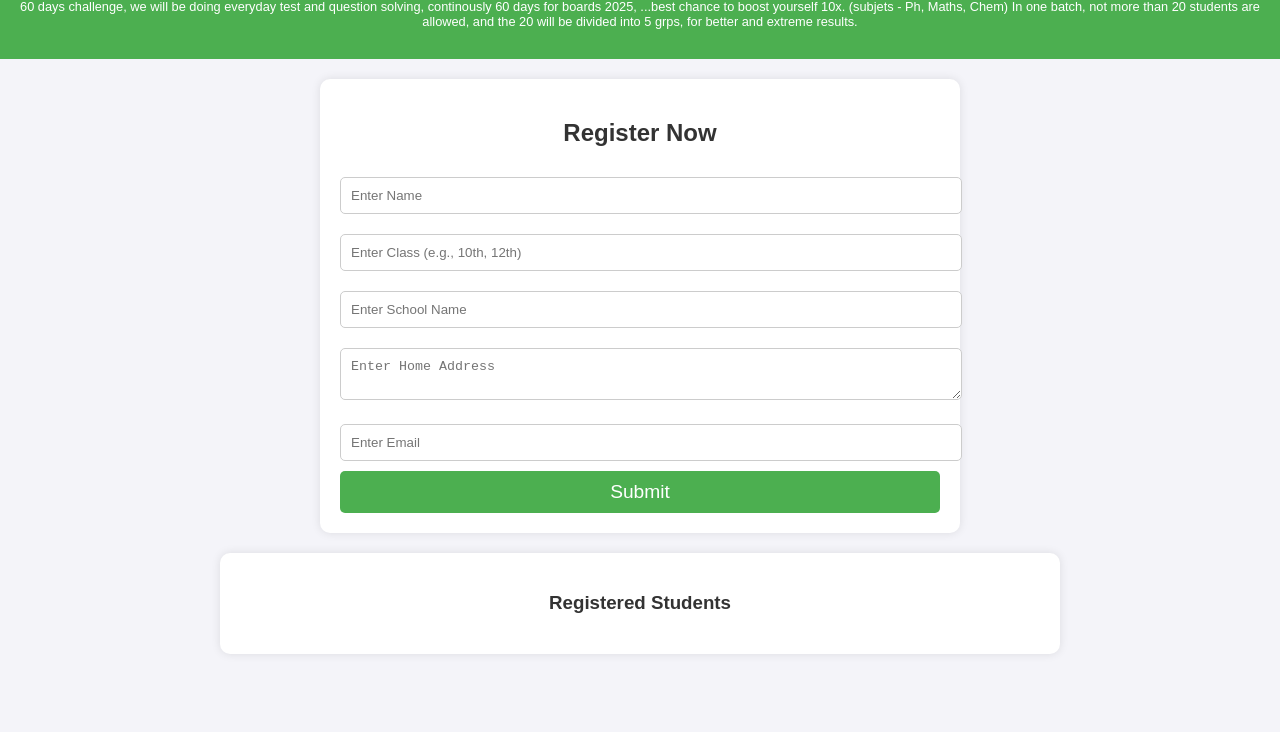
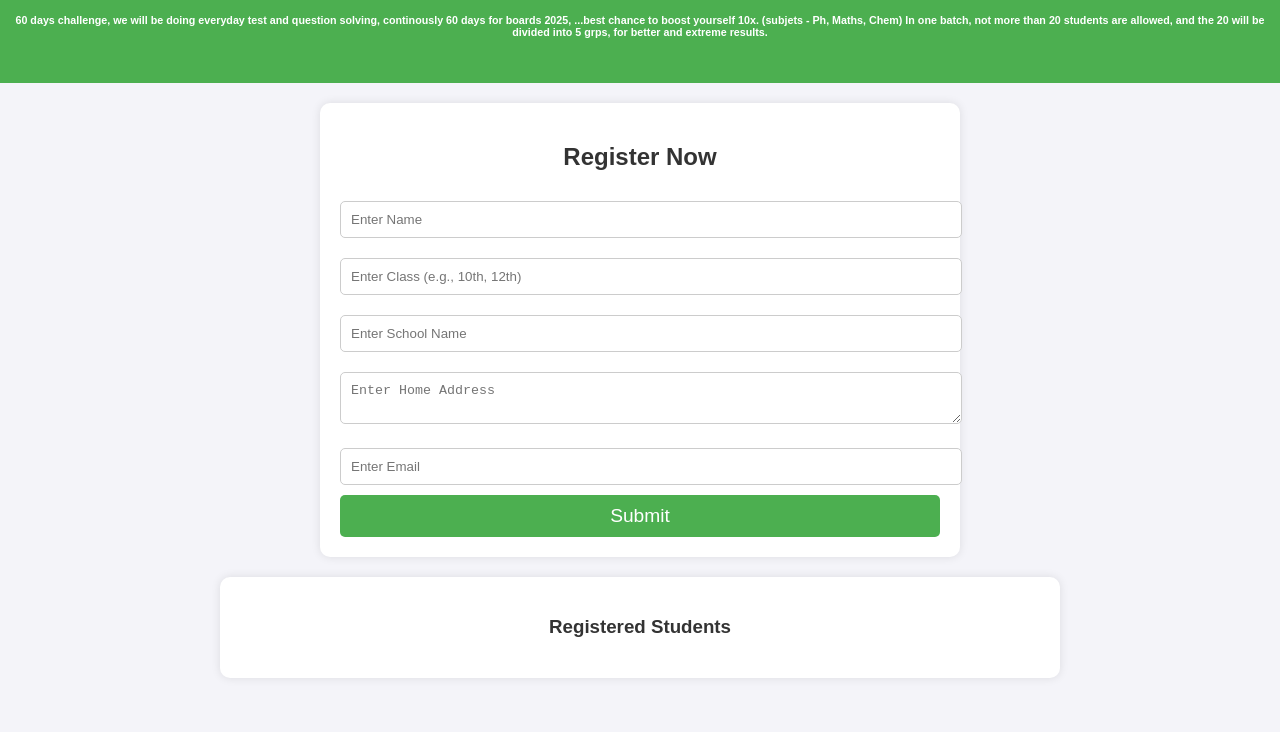
Before and after one commit to Theiplusminus/student-registration, a plain HTML site: page index.html in a window 1280 px wide. Shown: the part 68-800 px from the top of the page. Drawn offline with Linux system fonts and the light colour scheme; no server answers.

Commit message:
Update index.html

```diff
--- a/index.html
+++ b/index.html
@@ -169,9 +169,9 @@
 
   <div class="header">
     <h1>Boards Arc For CBSE 10th and 12th Board Preparation</h1>
-    <p>60 days challenge, we will be doing everyday test and question solving, continously 60 days for boards 2025, ...best chance to boost yourself 10x. (subjets - Ph, Maths, Chem)
+    <h6>60 days challenge, we will be doing everyday test and question solving, continously 60 days for boards 2025, ...best chance to boost yourself 10x. (subjets - Ph, Maths, Chem)
 
-In one batch, not more than 20 students are allowed, and the 20 will be divided into 5 grps, for better and extreme results.</p>
+In one batch, not more than 20 students are allowed, and the 20 will be divided into 5 grps, for better and extreme results.</h6>
   </div>
 
   <div class="form-container">
```
